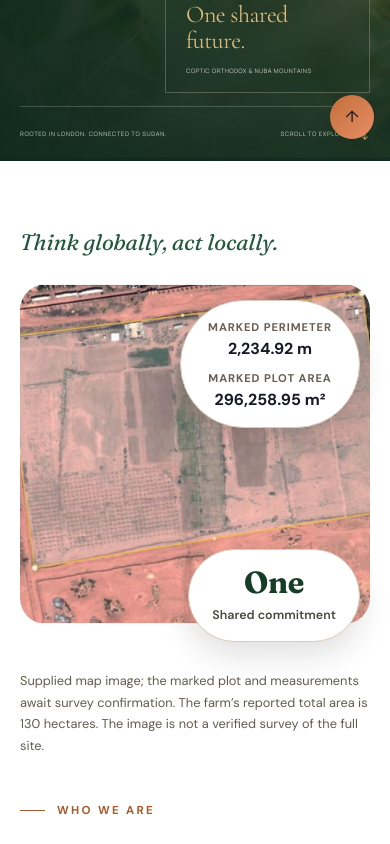
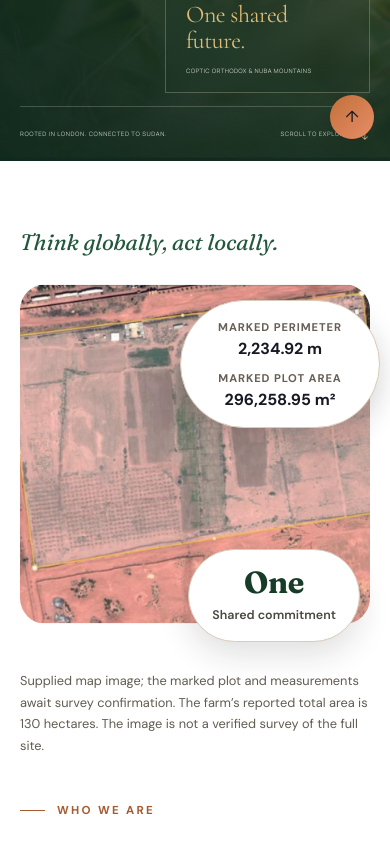
Before and after one commit to Hero988/RiseMeUp, a React (Vite) app: page / in a window 390 px wide. Shown: the part 689-1533 px from the top of the page. Built offline with nearby package versions, Linux system fonts and the light colour scheme; a web font is replaced by a local one.

Commit message:
Extend the top land image oval label to the right

```diff
--- a/public/classic-theme.css
+++ b/public/classic-theme.css
@@ -620,3 +620,9 @@ footer .brand-slogan { color: #e3ac80; }
 @media(max-width:600px) {
   .home-page #about .classic-map-measurements {width:180px;padding:17px 18px}
 }
+
+/* Extend the measurement oval towards the right edge. */
+.home-page #about .classic-map-measurements {width:210px;right:-8px}
+@media(max-width:600px) {
+  .home-page #about .classic-map-measurements {width:200px;right:-10px}
+}
```
